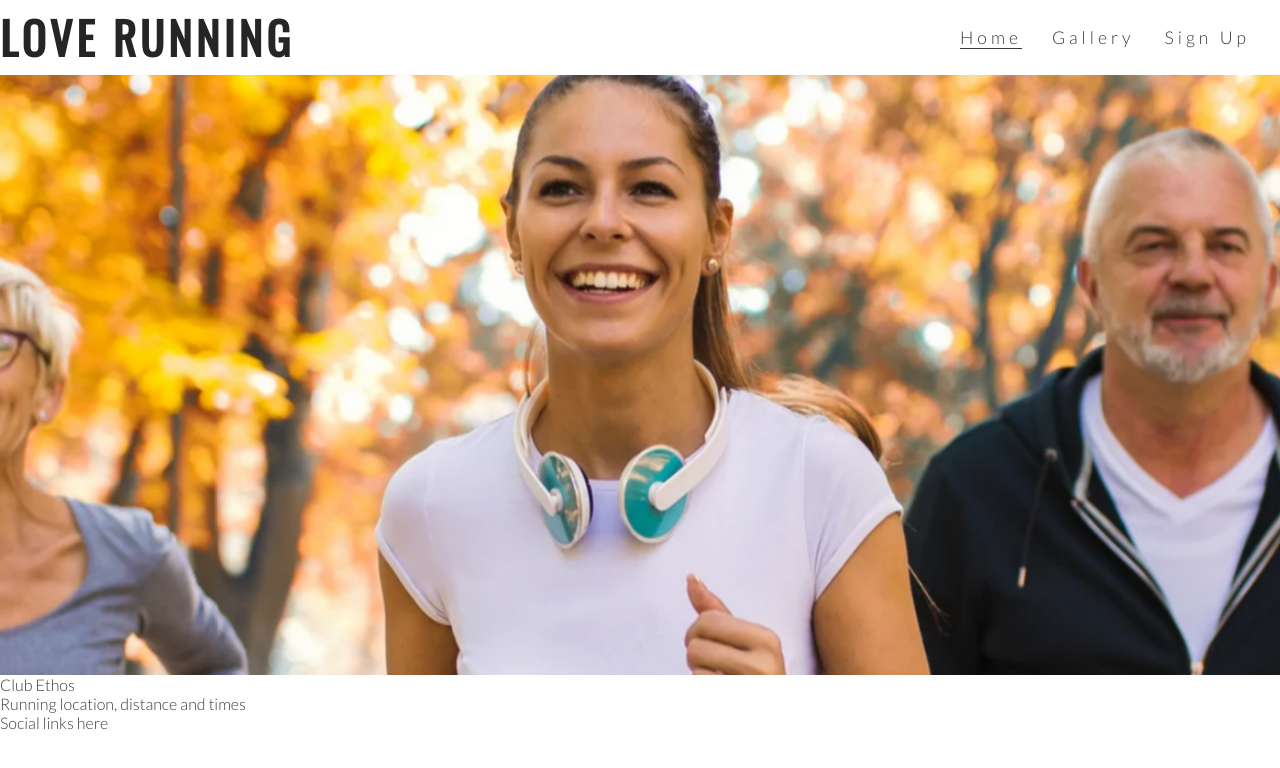
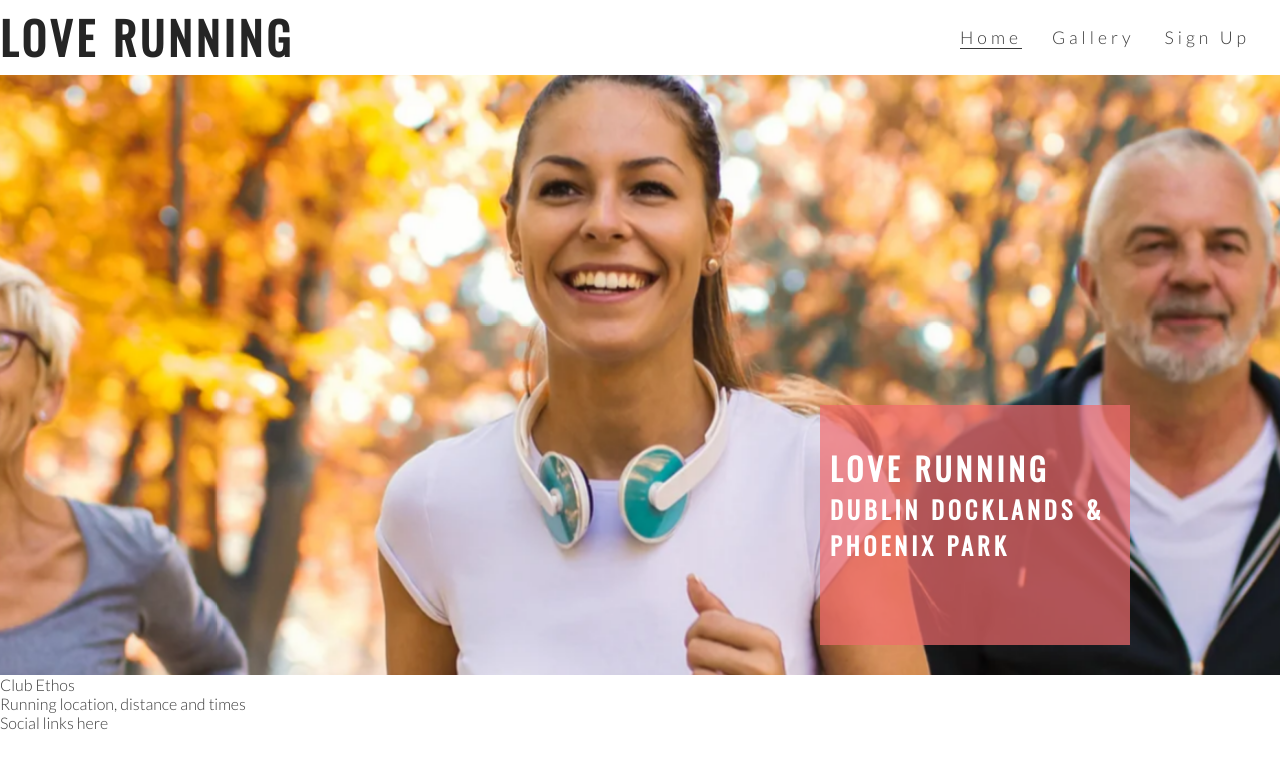
Before and after one commit to AbhilashAynipully/love-running, a plain HTML site: page index.html in a window 1280 px wide. Drawn offline with nearby package versions, Linux system fonts and the light colour scheme.

Commit message:
Add cover text and style

```diff
--- a/assets/css/style.css
+++ b/assets/css/style.css
@@ -59,6 +59,12 @@ h1,h2 {
     height:600px;
     width:100%;
     overflow: hidden;
+
+    position:relative
+}
+
+#cover-text, #cover-text h2 {
+    color:#fff;
 }
 
 #hero-image {
@@ -83,3 +89,23 @@ transform:  scale(1);
 transform:  scale(1.1);
     }
 }
+
+#cover-text {
+    font-size: 130%;
+    font-family: oswald,sans-serif;
+    text-transform: uppercase;
+    letter-spacing: 4px;
+
+    width: 300px;
+    height: 200px;
+
+    padding-top: 40px;
+    padding-left: 10px;
+
+    background-color: rgba(241, 107, 109,.7 );
+
+    bottom: 30px;
+    right: 150px;
+
+    position: absolute;
+}
--- a/index.html
+++ b/index.html
@@ -29,7 +29,10 @@
         </nav>
     </header>
     <section id="hero-outer">
-        <div id="hero-image">
+        <div id="hero-image"></div>
+        <div id="cover-text">
+            <h2>Love Running</h2>
+            <h3>Dublin Docklands & Phoenix Park</h3>
         </div>
     </section>
     <section>Club Ethos</section>
```
